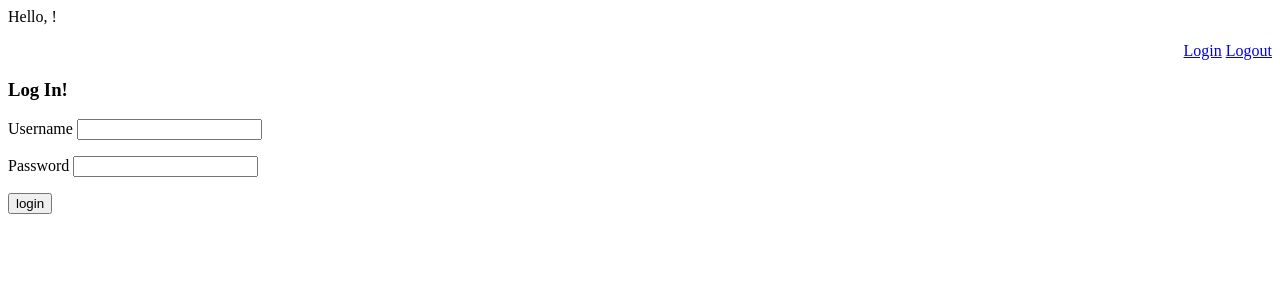
After one commit to bsimps01/polls_redux, a Django app: page /accounts/login/ in a window 1280 px wide. The commit adds this page. Shown: the top 300 px of the page. Run offline with Django 3.2, Linux system fonts and the light colour scheme.

Commit message:
updates to files

```diff
--- a/mysite/settings.py
+++ b/mysite/settings.py
@@ -26,6 +26,9 @@ SECRET_KEY = '6$@tg9rda^jmbb&y&&(@k3bd3t!e#1^nig4sys!mt2+5_jwj5q'
 DEBUG = True
 
 ALLOWED_HOSTS = []
+
+LOGIN_REDIRECT_URL = '/polls/'
+LOGOUT_REDIRECT_URL = '/polls/'
 
 
 # Application definition
--- a/mysite/urls.py
+++ b/mysite/urls.py
@@ -19,4 +19,5 @@ from django.urls import include, path
 urlpatterns = [
     path('polls/', include('polls.urls')),
     path('admin/', admin.site.urls),
+    path('accounts/', include('django.contrib.auth.urls')),
 ]
--- /dev/null
+++ b/polls/templates/polls/base.html
@@ -0,0 +1,13 @@
+<p>
+    Hello, {{ request.user.username }}!
+</p>
+<p align="right">
+    <a href="/accounts/login">Login</a>
+    <a href="/accounts/logout">Logout</a>
+  </p>
+
+  {% block content %}
+  <p>
+      This is a placeholder block.
+  </p>
+  {% endblock %}
--- a/polls/templates/polls/detail.html
+++ b/polls/templates/polls/detail.html
@@ -1,3 +1,7 @@
+{% extends 'polls/base.html' %}
+
+{% block content %}
+
 <h1>{{ question.question_text }}</h1>
 
 {% if error_message %}<p><strong>{{ error_message }}</strong></p>{% endif %}
@@ -10,3 +14,5 @@
 {% endfor %}
 <input type="submit" value="Vote">
 </form>
+
+{% endblock content}
--- a/polls/templates/polls/index.html
+++ b/polls/templates/polls/index.html
@@ -1,3 +1,7 @@
+{% extends 'polls/base.html' %}
+
+{% block content %}
+
 {% if latest_question_list %}
     <ul>
     {% for question in latest_question_list %}
@@ -7,3 +11,5 @@
 {% else %}
     <p>No polls are available.</p>
 {% endif %}
+
+{% endblock content}
--- a/polls/templates/polls/results.html
+++ b/polls/templates/polls/results.html
@@ -1,3 +1,7 @@
+{% extends 'polls/base.html' %}
+
+{% block content %}
+
 <h1>{{ question.question_text }}</h1>
 
 <ul>
@@ -7,3 +11,5 @@
 </ul>
 
 <a href="{% url 'polls:detail' question.id %}">Vote again?</a>
+
+{% endblock content}
--- /dev/null
+++ b/registration/templates/registration/login.html
@@ -0,0 +1,22 @@
+{% extends 'polls/base.html' %}
+
+{% block content %}
+    <h3>Log In!</h3>
+
+    {% if form.errors %}
+        <p>Your username and password didn't match. Please try again.</p>
+    {% endif %}
+
+    <form method="post" action="{% url 'login' %}">
+        {% csrf_token %}
+        <p>
+            <label for="id_username">Username</label>
+            <input type="text" name="username" id="id_username" required>
+        </p>
+        <p>
+            <label for="id_password">Password</label>
+            <input type="password" name="password" id="id_password" required>
+        </p>
+        <input type="submit" value="login">
+    </form>
+{% endblock %}
```
Also changed, not shown: db.sqlite3, 2 other files.
